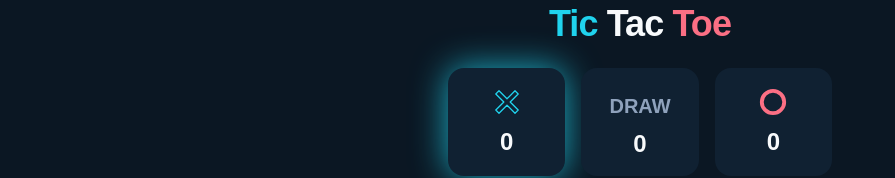
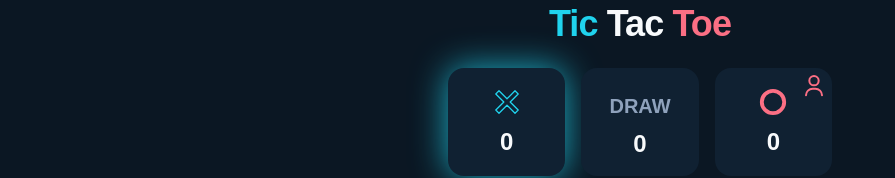
Before and after one commit to Mostly-Works-Studio/tic-tac-toe-web-app, a React (Vite) app: page / in a window 1280 px wide. Shown: the part 236-414 px from the top of the page, without its empty margins (0-895 px from the left). Built offline with nearby package versions, Linux system fonts and the light colour scheme; the HTML template or start-up script is replaced by a standard one.

Commit message:
feat: Add game mode state and display corresponding icons on the scoreboard.

```diff
--- a/dev-dist/sw.js
+++ b/dev-dist/sw.js
@@ -82,7 +82,7 @@ define(['./workbox-5a5d9309'], (function (workbox) { 'use strict';
     "revision": "3ca0b8505b4bec776b69afdba2768812"
   }, {
     "url": "index.html",
-    "revision": "0.ef2ips2gf2g"
+    "revision": "0.t3t399ucjc"
   }], {});
   workbox.cleanupOutdatedCaches();
   workbox.registerRoute(new workbox.NavigationRoute(workbox.createHandlerBoundToURL("index.html"), {
--- a/src/components/Icons.tsx
+++ b/src/components/Icons.tsx
@@ -44,3 +44,84 @@ export const OIcon = ({ className, ...props }: IconProps) => {
         </svg>
     );
 };
+
+export const ComputerIcon = ({ className, ...props }: IconProps) => {
+    return (
+        <svg
+            viewBox="0 0 24 24"
+            fill="none"
+            xmlns="http://www.w3.org/2000/svg"
+            className={cn("w-full h-full", className)}
+            {...props}
+        >
+            {/* Robot head */}
+            <rect
+                x="6"
+                y="7"
+                width="12"
+                height="6"
+                rx="2"
+                stroke="currentColor"
+                strokeWidth="1.5"
+                strokeLinecap="round"
+                strokeLinejoin="round"
+            />
+            {/* Left antenna */}
+            <line
+                x1="8"
+                y1="7"
+                x2="8"
+                y2="4"
+                stroke="currentColor"
+                strokeWidth="1.5"
+                strokeLinecap="round"
+            />
+            <circle cx="8" cy="4" r="0.8" fill="currentColor" />
+            {/* Right antenna */}
+            <line
+                x1="16"
+                y1="7"
+                x2="16"
+                y2="4"
+                stroke="currentColor"
+                strokeWidth="1.5"
+                strokeLinecap="round"
+            />
+            <circle cx="16" cy="4" r="0.8" fill="currentColor" />
+            {/* Eyes */}
+            <circle cx="9.5" cy="10" r="1" fill="currentColor" />
+            <circle cx="14.5" cy="10" r="1" fill="currentColor" />
+        </svg>
+    );
+};
+
+export const UserIcon = ({ className, ...props }: IconProps) => {
+    return (
+        <svg
+            viewBox="0 0 24 24"
+            fill="none"
+            xmlns="http://www.w3.org/2000/svg"
+            className={cn("w-full h-full", className)}
+            {...props}
+        >
+            {/* Head */}
+            <circle
+                cx="12"
+                cy="8"
+                r="3.5"
+                stroke="currentColor"
+                strokeWidth="1.5"
+                strokeLinecap="round"
+                strokeLinejoin="round"
+            />
+            {/* Body */}
+            <path
+                d="M6 19C6 16.2386 8.23858 14 11 14H13C15.7614 14 18 16.2386 18 19"
+                stroke="currentColor"
+                strokeWidth="1.5"
+                strokeLinecap="round"
+                strokeLinejoin="round"
+            />
+        </svg>
+    );
+};
--- a/src/components/ScoreBoard.tsx
+++ b/src/components/ScoreBoard.tsx
@@ -1,5 +1,5 @@
 import { cn } from "@/lib/utils";
-import { XIcon, OIcon } from "./Icons";
+import { XIcon, OIcon, ComputerIcon, UserIcon } from "./Icons";
 import AnimatedScoreCard from "./AnimatedScoreCard";
 
 interface ScoreBoardProps {
@@ -8,9 +8,10 @@ interface ScoreBoardProps {
   draws: number;
   currentPlayer: "X" | "O";
   isDraw?: boolean;
+  gameMode: "human" | "computer";
 }
 
-const ScoreBoard = ({ xWins, oWins, draws, currentPlayer, isDraw }: ScoreBoardProps) => {
+const ScoreBoard = ({ xWins, oWins, draws, currentPlayer, isDraw, gameMode }: ScoreBoardProps) => {
   return (
     <div className="flex justify-center gap-4 w-full max-w-sm">
       <AnimatedScoreCard
@@ -36,6 +37,15 @@ const ScoreBoard = ({ xWins, oWins, draws, currentPlayer, isDraw }: ScoreBoardPr
         active={currentPlayer === "O" && !isDraw}
         activeClassName="glow-o"
       >
+        {/* Game Mode Icon - positioned relative to the card */}
+        <div className="absolute top-0.5 right-0.5 z-10">
+          {gameMode === "computer" ? (
+            <ComputerIcon className="w-8 h-8 text-o" />
+          ) : (
+            <UserIcon className="w-8 h-8 text-o" />
+          )}
+        </div>
+
         <OIcon className="w-8 h-8 text-o" />
         <div className="text-foreground text-2xl font-bold">{oWins}</div>
       </AnimatedScoreCard>
--- a/src/hooks/useTicTacToe.ts
+++ b/src/hooks/useTicTacToe.ts
@@ -22,6 +22,7 @@ interface GameState {
   xWins: number;
   oWins: number;
   draws: number;
+  gameMode: "human" | "computer";
 }
 
 const isValidGameState = (state: any): state is GameState => {
@@ -40,7 +41,9 @@ const isValidGameState = (state: any): state is GameState => {
     typeof state.isDraw === "boolean" &&
     Array.isArray(state.winningCells);
 
-  return validBoard && validPlayers && validStats;
+  const validGameMode = state.gameMode === "human" || state.gameMode === "computer";
+
+  return validBoard && validPlayers && validStats && validGameMode;
 };
 
 export const useTicTacToe = () => {
@@ -64,6 +67,7 @@ export const useTicTacToe = () => {
               xWins: parsed.xWins,
               oWins: parsed.oWins,
               draws: parsed.draws,
+              gameMode: parsed.gameMode,
             };
           }
 
@@ -84,6 +88,7 @@ export const useTicTacToe = () => {
       xWins: 0,
       oWins: 0,
       draws: 0,
+      gameMode: "human",
     };
   });
 
--- a/src/pages/Index.tsx
+++ b/src/pages/Index.tsx
@@ -25,6 +25,7 @@ const Index = () => {
     isResetting,
     resetType,
     wasGameOver,
+    gameMode,
   } = useTicTacToe();
 
   const { deferredPrompt, install } = usePWAInstall();
@@ -47,6 +48,7 @@ const Index = () => {
           draws={draws}
           currentPlayer={currentPlayer}
           isDraw={isDraw}
+          gameMode={gameMode}
         />
 
         {/* Game Status */}
```
